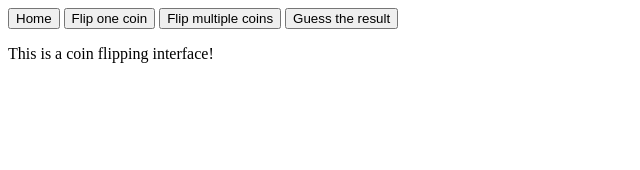
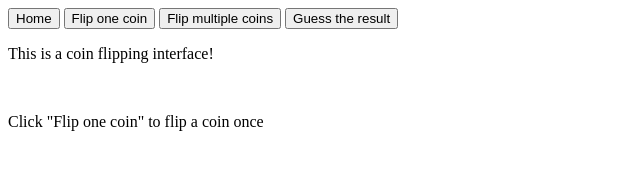
Before and after one commit to comp426-2022-spring/a05-joegung, a website: page public/index.html in a window 1280 px wide. Shown: the whole page, without its empty margins (0-640 px from the left). Drawn offline with Linux system fonts and the light colour scheme.

Commit message:
description for flip one coin

```diff
--- a/public/index.html
+++ b/public/index.html
@@ -35,6 +35,8 @@
 
     <div id="home" class="">
       <p>This is a coin flipping interface!</p><br>
+      <p>Click "Flip one coin" to flip a coin once</p>
+
     </div>
 
     <div id="single" class="hidden">
```
